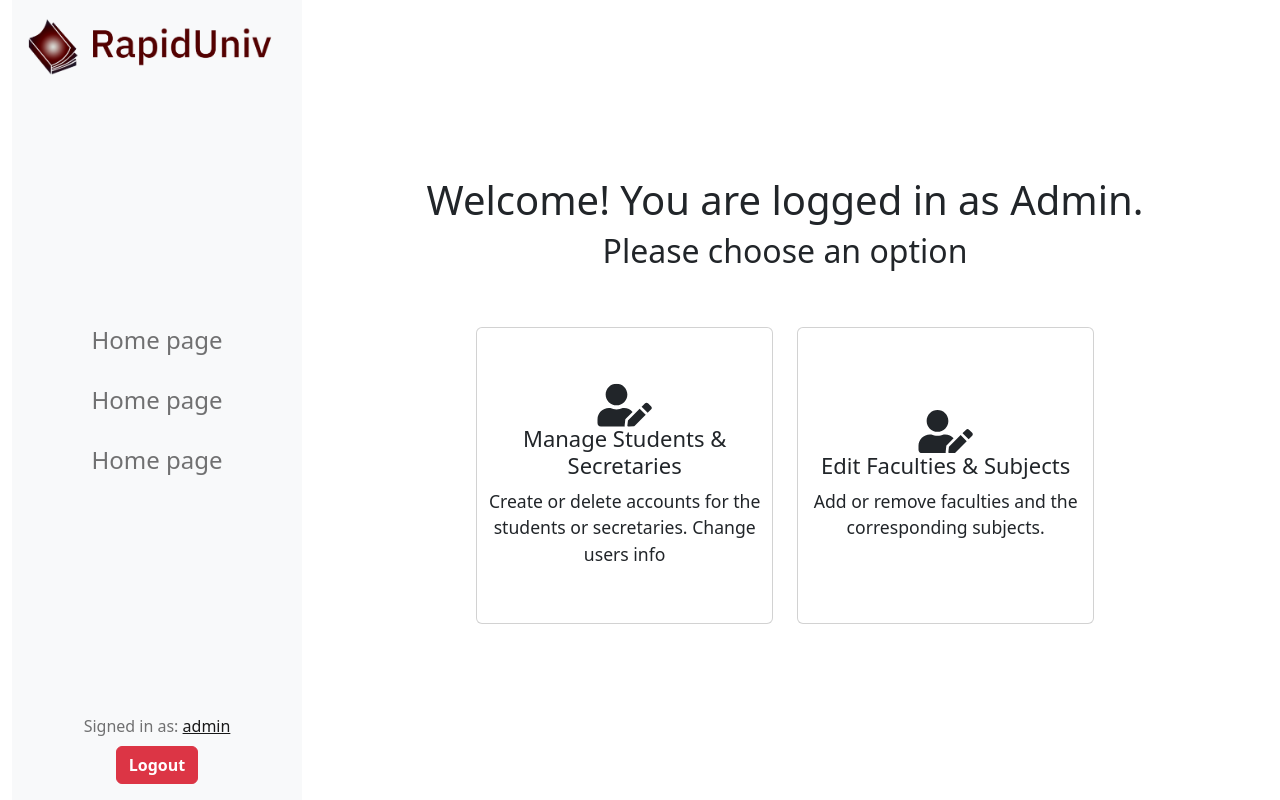
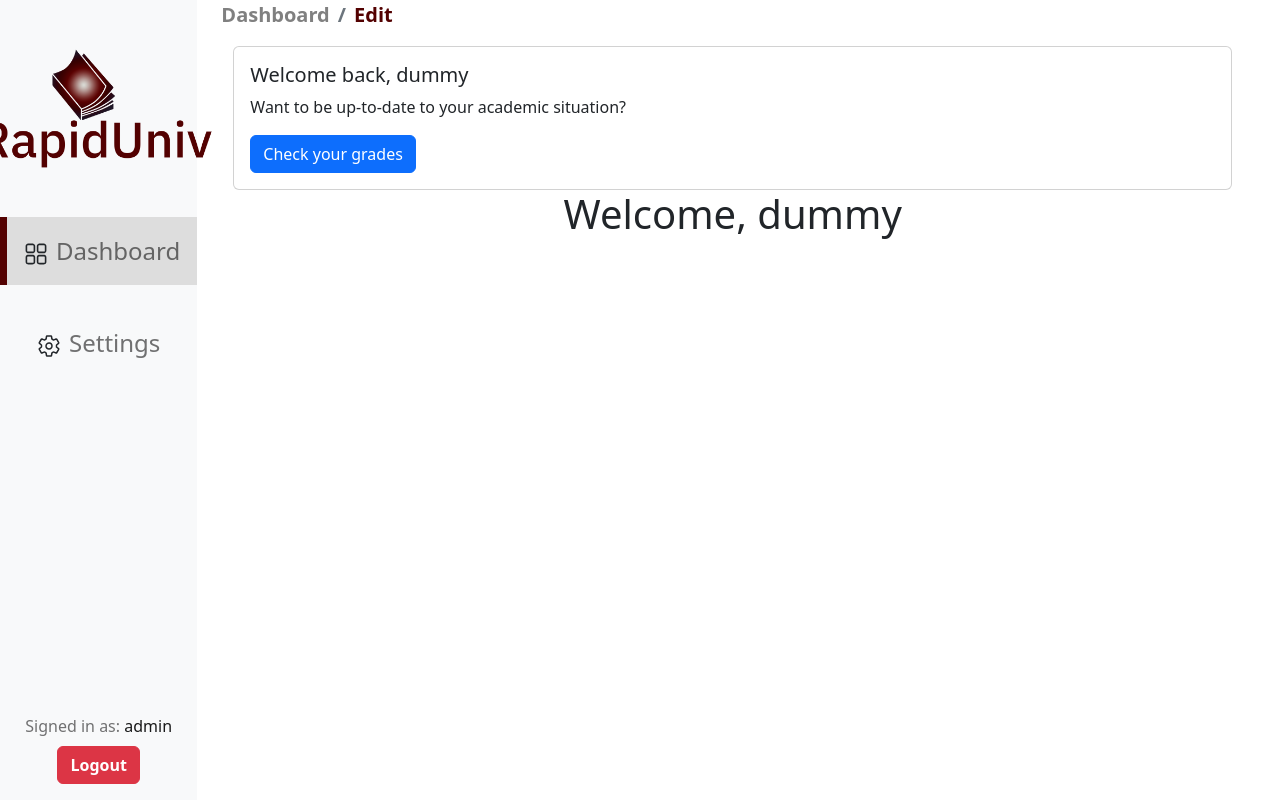
Before and after one commit to AlexP0112/Student-Management-App, a React (Create React App) app in the folder frontend/: page / in a window 1280 px wide. Built offline with nearby package versions, Linux system fonts and the light colour scheme.

Commit message:
Added HighOrderComponents Design Pattern, change logo

```diff
--- a/frontend/src/App.tsx
+++ b/frontend/src/App.tsx
@@ -5,11 +5,13 @@ import AdminDashboard from "./components/AdminDashboard";
 import "bootstrap/dist/css/bootstrap.min.css";
 import "./css/App.css";
 import Student from "./components/Student";
+import AdminPage from "./components/AdminDashboard";
+import StudentPage from "./components/Student";
 
 function App() {
 	return (
 		<div className='App'>
-			<AdminDashboard />
+			<StudentPage />
 		</div>
 	);
 }
--- a/frontend/src/components/AdminDashboard.tsx
+++ b/frontend/src/components/AdminDashboard.tsx
@@ -1,5 +1,6 @@
 import * as React from "react";
 import {
+	Breadcrumb,
 	Button,
 	Card,
 	Col,
@@ -11,45 +12,40 @@ import {
 } from "react-bootstrap";
 import { FaUserEdit } from "react-icons/fa";
 import NavbarComp from "./NavbarComp";
+import UserPageWrapper from "./UserPageWrapper";
 
-export default function AdminDashboard() {
+const AdminDashboard = function () {
 	return (
-		<Container fluid>
-			<Row className='w-100'>
-				<Col md={5} lg={3}>
-					<NavbarComp currentUser='admin' />
-				</Col>
-				<Col
-					md={7}
-					lg={9}
-					className='d-flex justify-content-center align-items-center flex-column'
-				>
+		<Row className='h-100 d-flex justify-content-start align-items-center'>
+			<Col className='d-flex justify-content-center align-items-center flex-column'>
 				<h1>
 					Welcome! You are logged in as <span>Admin</span>.
 				</h1>
 				<h2>Please choose an option</h2>
 
-					<Container className='mt-5 d-flex' style={{ width: "70%" }}>
+				<Container className='mt-5 d-flex' style={{ width: "75%" }}>
 					<Row>
 						<Col>
 							<Card
 								className='justify-content-center bg-zoom-in'
 								style={{
 									aspectRatio: "1/1",
+									// border: "1px solid red",
 									minWidth: "fit-content",
-										// minHeight: "fit-content",
 								}}
 							>
-									<Card.Body className='d-flex flex-column justify-content-center align-items-center zoom-in'>
+								<Card.Body
+									className='d-flex flex-column justify-content-center align-items-center zoom-in'
+									// style={{ border: "1px solid green" }}
+								>
 									<FaUserEdit
 										style={{
 											width: "100%",
-												height: "10vh",
+											height: "8vh",
 											maxHeight: "15%",
 										}}
 									></FaUserEdit>
-
-										<Card.Title>Manage Students & Secretaries</Card.Title>
+									<Card.Title>Manage Students & Secretaries </Card.Title>
 									<Card.Text>
 										Create or delete accounts for the students or secretaries.
 										Change users info
@@ -59,7 +55,7 @@ export default function AdminDashboard() {
 						</Col>
 						<Col>
 							<Card
-									className='justify-content-center  bg-zoom-in'
+								className='justify-content-center bg-zoom-in'
 								style={{
 									aspectRatio: "1/1",
 									minWidth: "fit-content",
@@ -85,6 +81,12 @@ export default function AdminDashboard() {
 				</Container>
 			</Col>
 		</Row>
-		</Container>
 	);
-}
+};
+
+const AdminPage = () =>
+	UserPageWrapper({
+		WrappedComponent: AdminDashboard,
+	});
+
+export default AdminPage;
--- a/frontend/src/components/NavbarComp.tsx
+++ b/frontend/src/components/NavbarComp.tsx
@@ -1,7 +1,9 @@
 import React from "react";
-import NavbarLogo from "../img/rapid-univ-cover.png";
+import NavbarLogo from "../img/rapid-univ-vertical.png";
 import { Navbar, Container, Button, Nav, NavDropdown } from "react-bootstrap";
 import NavbarCollapse from "react-bootstrap/esm/NavbarCollapse";
+import { RxDashboard } from "react-icons/rx";
+import { IoSettingsOutline } from "react-icons/io5";
 
 type NavbarComp = {
 	currentUser: string;
@@ -11,7 +13,7 @@ export default function NavbarComp(props: NavbarComp) {
 	const { currentUser } = props;
 	return (
 		<Navbar bg='light' className='custom-class'>
-			<Navbar.Brand href='#home'>
+			<Navbar.Brand href='./	'>
 				<img
 					src={NavbarLogo}
 					width='250'
@@ -20,17 +22,19 @@ export default function NavbarComp(props: NavbarComp) {
 				/>
 			</Navbar.Brand>
 			{/* <Navbar.Collapse className='mb-4'> */}
-			<NavbarCollapse className='d-flex flex-column gap-4 fs-4 mt-2 align-items-center justify-content-center'>
-				<Nav.Item>
-					<Navbar.Text>Home page</Navbar.Text>
+			<NavbarCollapse className='w-100 d-flex flex-column gap-4 fs-4 mt-2 align-items-center justify-content-start'>
+				<Nav.Item className=' w-100 active-menu p-3'>
+					<RxDashboard className='me-2 '></RxDashboard>
+					<Navbar.Text>Dashboard</Navbar.Text>
 				</Nav.Item>
 
-				<Nav.Item>
+				<Nav.Item className='w-100 p-3'>
+					<IoSettingsOutline className='me-2'></IoSettingsOutline>
+					<Navbar.Text>Settings</Navbar.Text>
+				</Nav.Item>
+				{/* <Nav.Item>
 					<Navbar.Text>Home page</Navbar.Text>
-				</Nav.Item>
-				<Nav.Item>
-					<Navbar.Text>Home page</Navbar.Text>
-				</Nav.Item>
+				</Nav.Item> */}
 			</NavbarCollapse>
 
 			<Navbar.Text>
--- a/frontend/src/components/Student.tsx
+++ b/frontend/src/components/Student.tsx
@@ -1,23 +1,31 @@
 import React from "react";
 import NavbarComp from "./NavbarComp";
-import { Col, Container, Row } from "react-bootstrap";
+import { Button, Card, Col, Container, Row } from "react-bootstrap";
+import userPageWrapper from "./UserPageWrapper";
 
-export default function Student() {
+function Student() {
 	const user = "dummy";
 
 	return (
-		<>
-			<NavbarComp currentUser={user} />
-			<Container className='align-items-start text-start ms-0'>
-				<Col>
-					<Row>
-						<p>dsdssds</p>
-					</Row>
-					<Row>
-						<p>sdsds</p>
-					</Row>
-				</Col>
-			</Container>
-		</>
+		<Row className='h-100 d-flex justify-content-start align-items-start'>
+			<Col className='d-flex justify-content-center align-items-center flex-column'>
+				<Container fluid>
+					<Card className='text-start'>
+						<Card.Body>
+							<Card.Title>Welcome back, {user}</Card.Title>
+							<Card.Text>
+								Want to be up-to-date to your academic situation?
+							</Card.Text>
+							<Button variant='primary'>Check your grades</Button>
+						</Card.Body>
+					</Card>
+				</Container>
+				<h1>Welcome, {user}</h1>
+			</Col>
+		</Row>
 	);
 }
+
+const StudentPage = () => userPageWrapper({ WrappedComponent: Student });
+
+export default StudentPage;
--- /dev/null
+++ b/frontend/src/components/UserPageWrapper.tsx
@@ -0,0 +1,39 @@
+import React, { Component, ComponentElement, FunctionComponent } from "react";
+import { Container, Row, Col, Breadcrumb } from "react-bootstrap";
+import NavbarComp from "./NavbarComp";
+
+type UserPageWrapperPropsType = {
+	WrappedComponent: FunctionComponent;
+};
+
+const userPageWrapper = (props: UserPageWrapperPropsType) => {
+	const { WrappedComponent } = props;
+	return (
+		<Container fluid>
+			<Row className='w-100'>
+				<Col md={5} lg={3} xl={2} className='ps-0'>
+					<NavbarComp currentUser='admin' />
+				</Col>
+
+				<Col className='d-flex flex-column'>
+					<Row>
+						<Col>
+							<Breadcrumb className='color-primary fw-bold fs-5'>
+								<Breadcrumb.Item href='#'>
+									<span style={{ color: "gray" }}>Dashboard </span>
+								</Breadcrumb.Item>
+								<Breadcrumb.Item active>
+									<span className='color-primary'>Edit</span>
+								</Breadcrumb.Item>
+							</Breadcrumb>
+						</Col>
+					</Row>
+
+					<WrappedComponent></WrappedComponent>
+				</Col>
+			</Row>
+		</Container>
+	);
+};
+
+export default userPageWrapper;
--- a/frontend/src/css/App.css
+++ b/frontend/src/css/App.css
@@ -17,7 +17,7 @@
 	color: var(--primary-color) !important;
 }
 
-.zoom-in {
+.zoom-in:hover {
 	scale: 1.1;
 }
 
@@ -33,8 +33,21 @@
 	.custom-class {
 		flex-direction: column;
 		align-items: center;
-		justify-content: space-between;
+		justify-content: flex-start;
 		height: 100vh;
 		width: auto;
 	}
 }
+
+.active-menu {
+	border-left: 7px solid var(--primary-color);
+	background-color: var(--third-color);
+}
+
+a {
+	text-decoration: none;
+}
+
+.nav-item {
+	cursor: pointer;
+}
```
Also changed, not shown: frontend/src/img/rapid-univ-vertical.png (added). Lines whose indentation alone changed are shown as unchanged.
